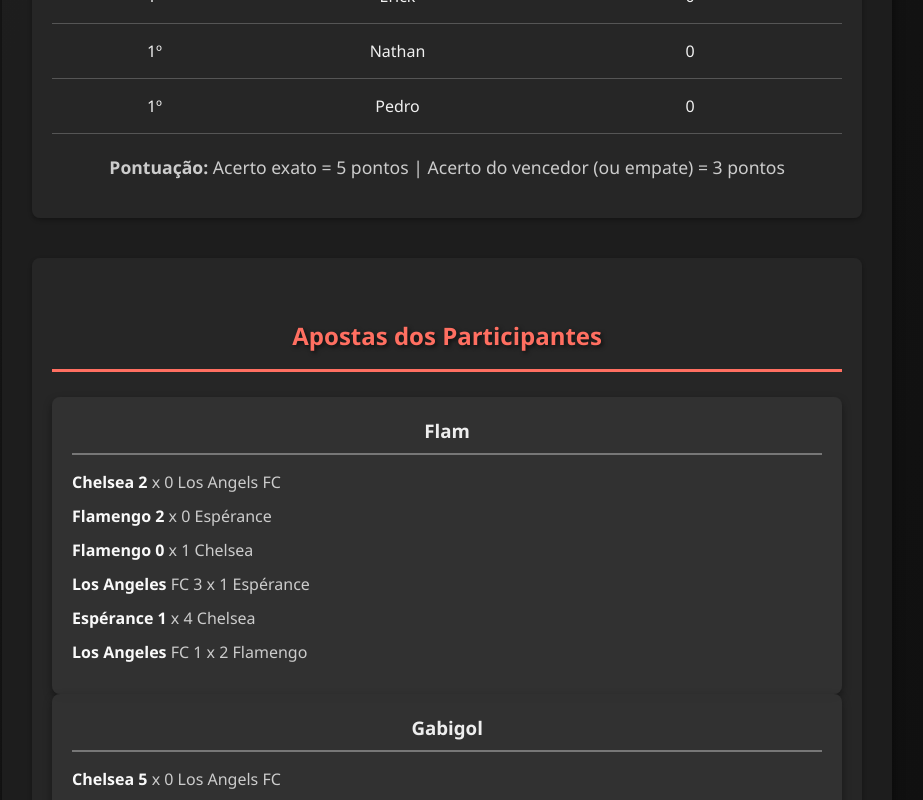
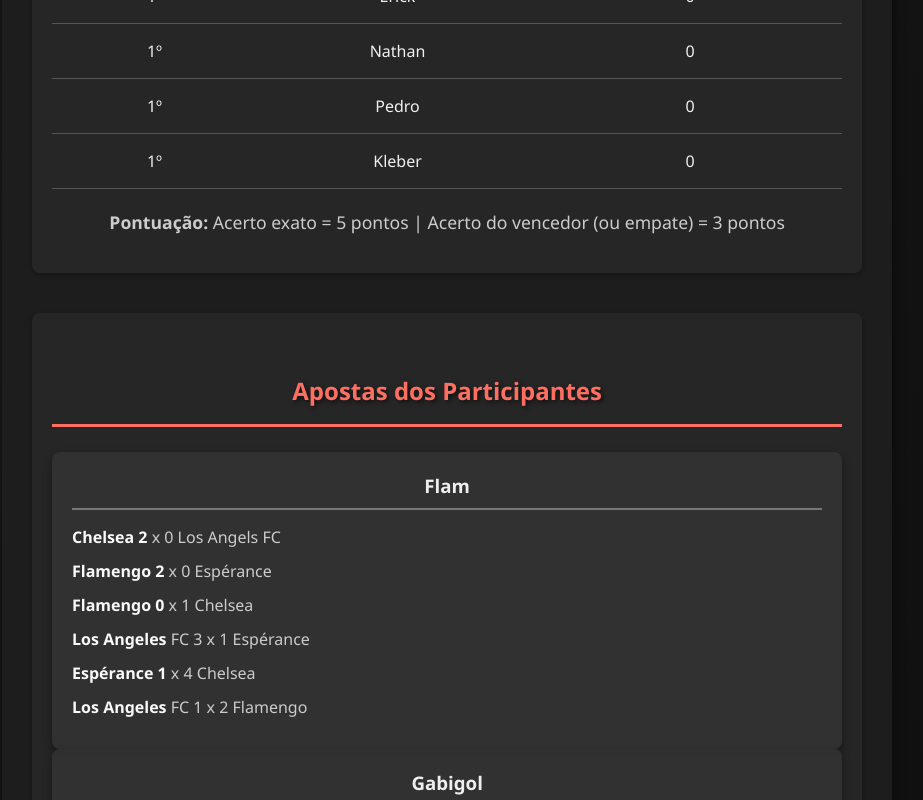
Before and after one commit to JefersonSmith/bolao-mundial, a React (Vite) app: page / in a window 1280 px wide. Shown: the part 1260-2060 px from the top of the page, without its empty margins (201-1124 px from the left). Built offline with nearby package versions, Linux system fonts and the light colour scheme.

Commit message:
update Kleber

```diff
--- a/src/App.jsx
+++ b/src/App.jsx
@@ -28,6 +28,7 @@ function App() {
     { id: 5, name: 'Erick', points: 0 },
     { id: 6, name: 'Nathan', points: 0 },
     { id: 7, name: 'Pedro', points: 0 },
+    { id: 8, name: 'Kleber', points: 0 },
 
   ];
 
@@ -40,6 +41,7 @@ function App() {
     { participantName: 'Erick', bets: ['Chelsea 3 x 0 Los Angels FC','Flamengo 2 x 1 Espérance', 'Flamengo 0 x 3 Chelsea', 'Los Angeles FC 1 x 1 Espérance', 'Espérance 0 x 4 Chelsea', 'Los Angeles FC 1 x 2 Flamengo'] },
     { participantName: 'Nathan', bets: ['Chelsea 3 x 1 Los Angels FC','Flamengo 2 x 1 Espérance', 'Flamengo 1 x 2 Chelsea', 'Los Angeles FC 0 x 2 Espérance', 'Espérance 0 x 4 Chelsea', 'Los Angeles FC 1 x 2 Flamengo'] },
     { participantName: 'Pedro', bets: ['Chelsea 3 x 1 Los Angels FC','Flamengo 2 x 0 Espérance', 'Flamengo 1 x 0 Chelsea', 'Los Angeles FC 2 x 1 Espérance', 'Espérance 0 x 2 Chelsea', 'Los Angeles FC 0 x 2 Flamengo'] },
+    { participantName: 'Kleber', bets: ['Chelsea 4 x 0 Los Angels FC','Flamengo 3 x 1 Espérance', 'Flamengo 2 x 1 Chelsea', 'Los Angeles FC 2 x 2 Espérance', 'Espérance 0 x 3 Chelsea', 'Los Angeles FC 0 x 2 Flamengo'] },
   ];
 
   return (
```
